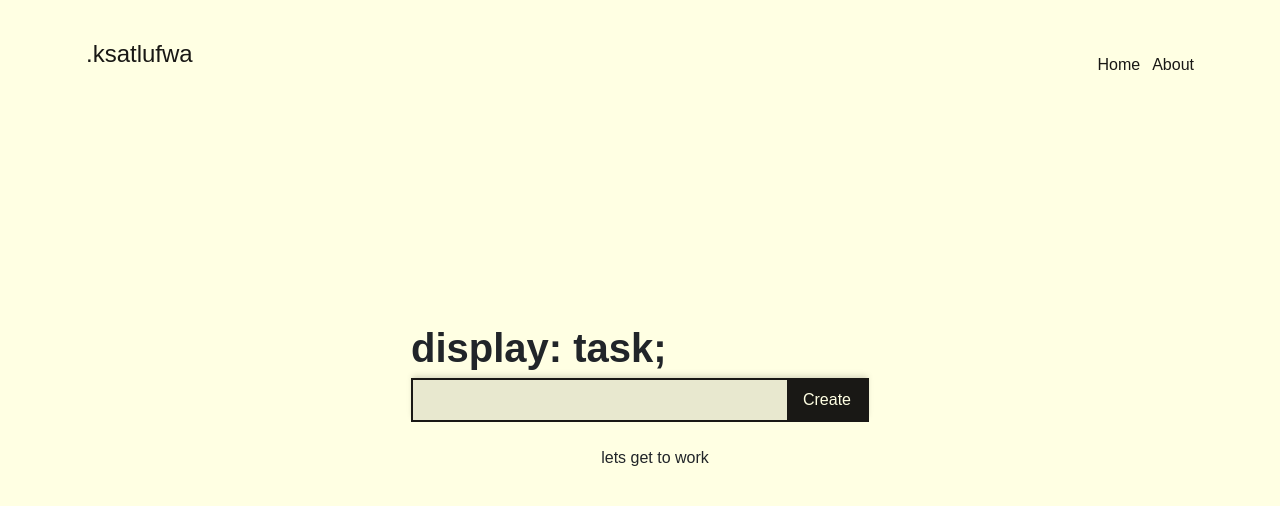
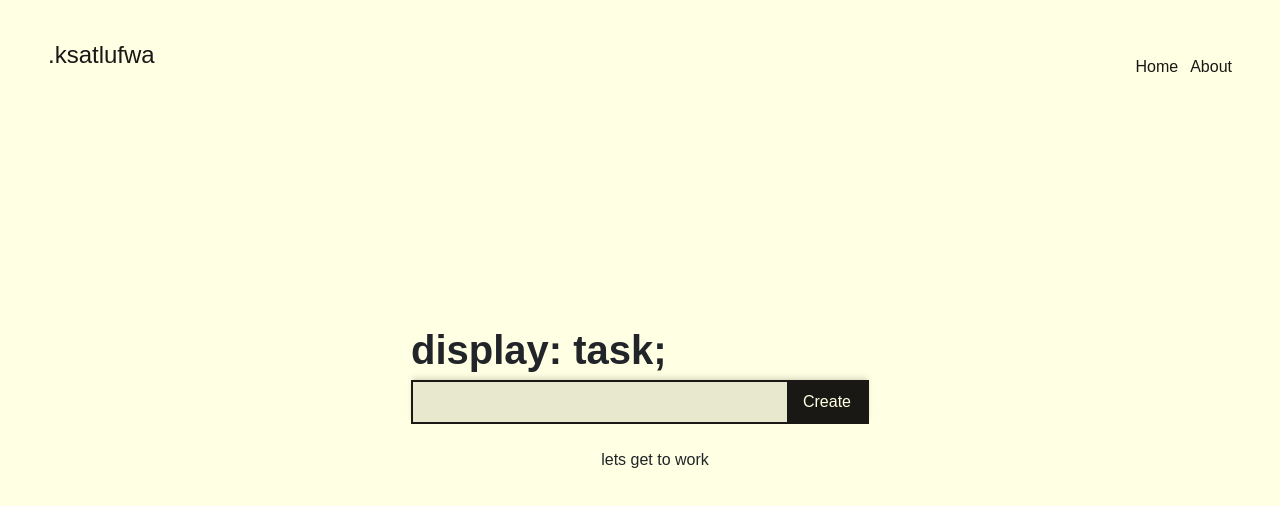
Before and after one commit to wriggu/awfultaskmanager-vue.js, a Vue app: page / in a window 1280 px wide. Shown: the top 506 px of the page. Built offline with nearby package versions, Linux system fonts and the light colour scheme; some icons are missing; a web font is replaced by a local one.

Commit message:
small header hotfix

```diff
--- a/src/components/TodoHeader.vue
+++ b/src/components/TodoHeader.vue
@@ -20,10 +20,10 @@ import { RouterLink } from 'vue-router';
 <style lang="scss" scoped>
 header {
   nav {
+    max-width: 95%;
     display: flex;
+    padding: 25px 16px;
     align-items: center;
-    padding: 25px 16px;
-
 
     .branding {
       display: flex;
@@ -41,7 +41,6 @@ header {
       display: flex;
       flex: 1;
       justify-content: flex-end;
-      align-items: center;
       gap: 12px;
       list-style: none;
       color: #191815;
```
